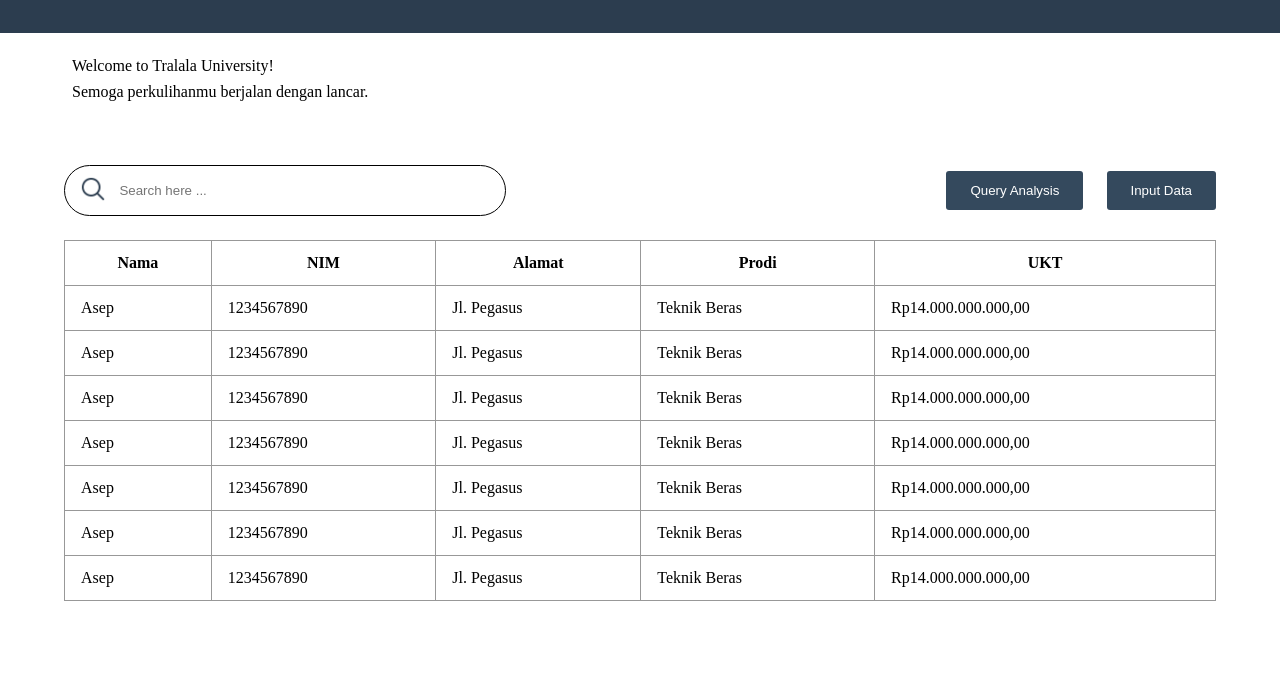
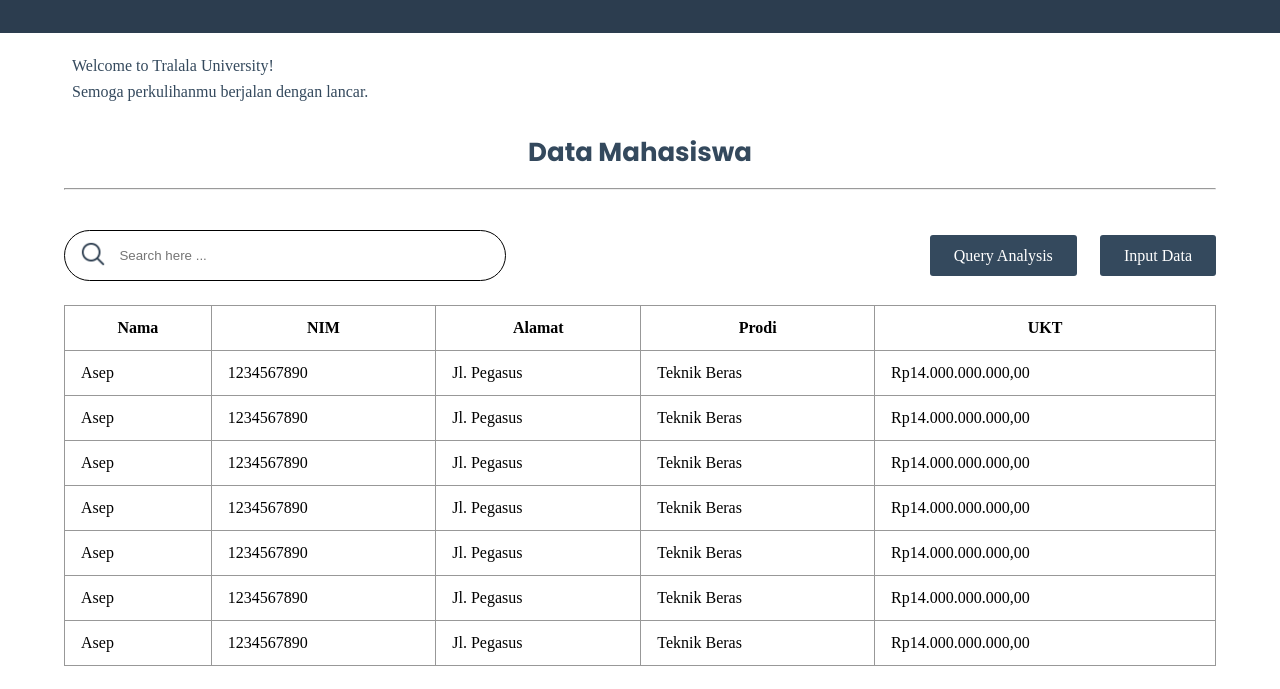
Before and after one commit to Leclamar/basgyatt-fe, a plain HTML site: page homepage.html in a window 1280 px wide. Shown: the part 111-800 px from the top of the page. Drawn offline with Linux system fonts and the light colour scheme; a web font is replaced by a local one.

Commit message:
tambahan-dikit

```diff
--- a/homepage.html
+++ b/homepage.html
@@ -13,12 +13,12 @@
     <header>
         <div id="strip-oyen"></div>
         <div id="abu-mini">
-            <div class="logos">
+            <a href="homepage.html" class="logos">
                 <div id="logo">
                     <img src="assets/logo-tanpatext.png">
                 </div>
                 <p>Tralala University</p>
-            </div>
+            </a>
 
             <div style="color: #ffff">
                 <div style="font-weight: bold;">Welcome, <span>User!</span></div>
@@ -32,6 +32,8 @@
             <p>Semoga perkulihanmu berjalan dengan lancar.</p>
         </div>
         <div class="table">
+            <h2 style="text-align: center; margin: 1rem 0; font-size: 26px;">Data Mahasiswa</h2>
+            <hr>
             <div class="flex">
                 <div id="search-bar">
                     <button>
@@ -43,8 +45,8 @@
                 </div>
 
                 <div>
-                    <button class="option-btn">Query Analysis</button>
-                    <button class="option-btn">Input Data</button>
+                    <a href="query.html" class="option-btn">Query Analysis</a>
+                    <a href="input.html" class="option-btn">Input Data</a>
                 </div>
             </div>
 
--- a/styles/styles.css
+++ b/styles/styles.css
@@ -5,6 +5,11 @@ html, body{
 
 body{
     overflow-x: hidden;
+}
+
+a, button{
+    text-decoration: none;
+    cursor: pointer;
 }
 
 *{
@@ -189,6 +194,7 @@ table td, table th{
 .content p{
     font-family: "Jacques Francois", serif;
     margin: 0.5rem;
+    color: #34495D;
 }
 
 #input-data input, #input-data select{
@@ -312,7 +318,6 @@ h2{
 
 .table{
     margin-top: 2rem;
-    padding-top: 2rem;
     width: 100%;
     max-width: 100%;
 }
@@ -320,6 +325,7 @@ h2{
 .table .flex{
     justify-content: space-between;
     align-items: center;
+    margin-top: 5vh;
 }
 
 .table .option-btn{
```
Also changed, not shown: input.html (+2 -2 lines), query.html (+2 -2 lines).
